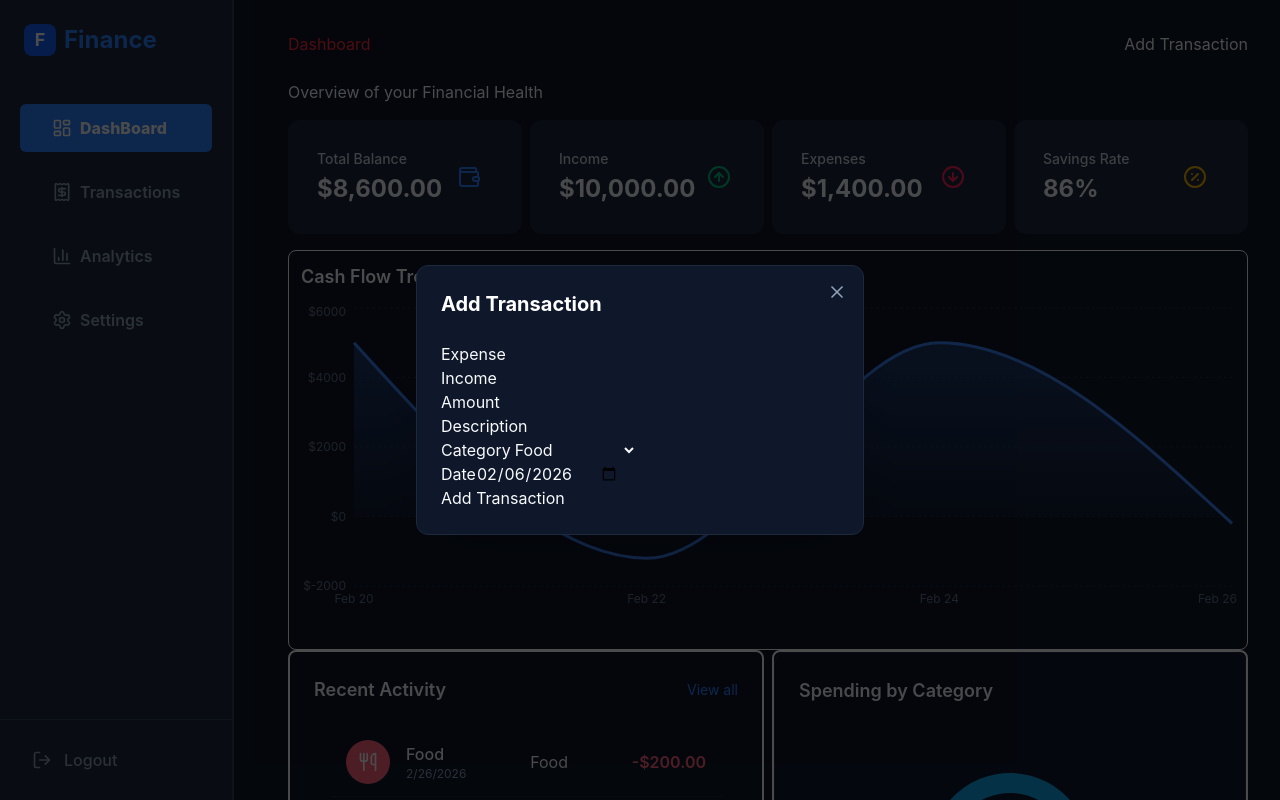
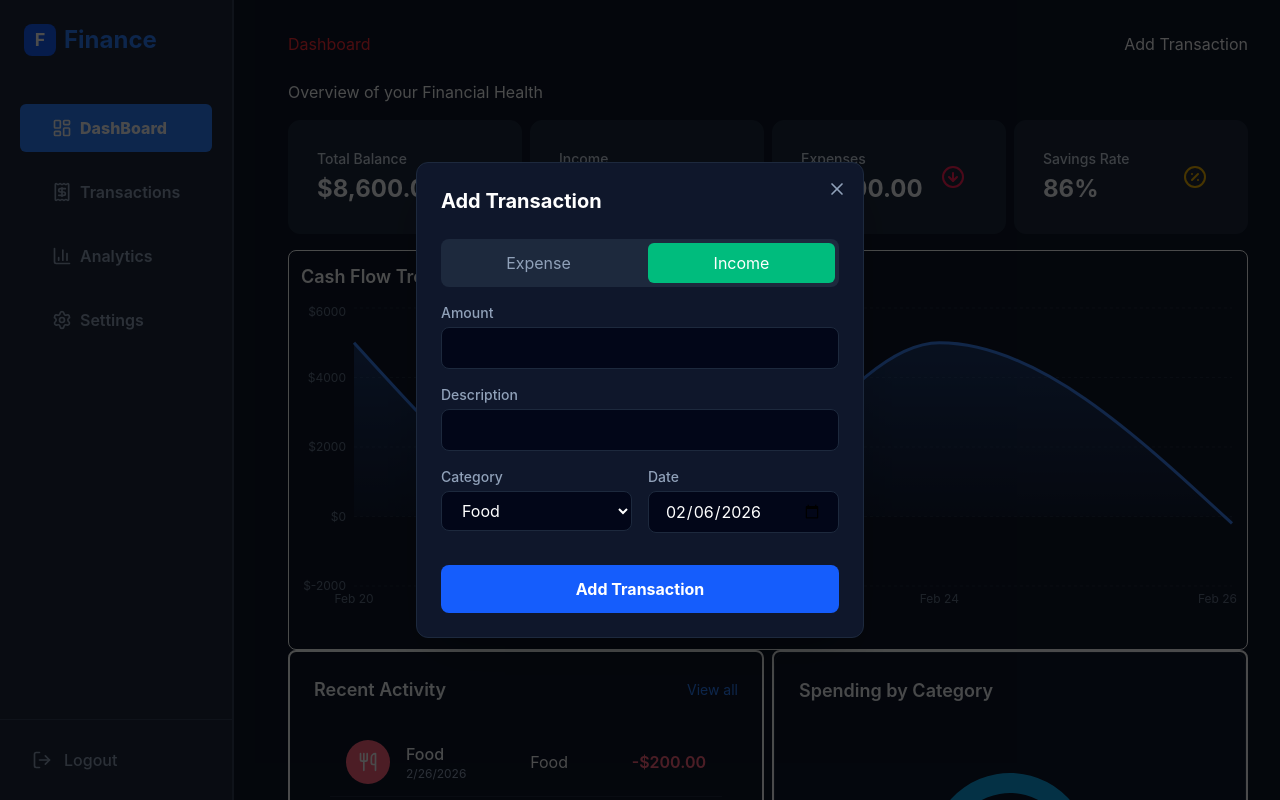
Before and after one commit to vilnout/finance-dashboard, a React (Vite) app: page / in a window 1280 px wide. Both pictures are taken after a click on the button "Add Transaction". Shown: the top 800 px of the page. Built offline with nearby package versions, Linux system fonts and the light colour scheme.

Commit message:
style: add styles to the add transaction form

```diff
--- a/src/components/dashboard/AddTransactionalModal.tsx
+++ b/src/components/dashboard/AddTransactionalModal.tsx
@@ -1,4 +1,3 @@
-import { useState } from "react";
 import { useForm } from "react-hook-form";
 import { zodResolver } from "@hookform/resolvers/zod";
 import * as z from "zod";
@@ -71,44 +70,72 @@ export const AddTransactionModal = ({ isOpen, onClose }: ModalProps) => {
           <X size={20} />
         </button>
         <h2 className="mb-6 text-xl font-bold text-white">Add Transaction</h2>
-        <form onSubmit={handleSubmit(onSubmit)} className="">
-          <div>
-            <label className="">
+        <form onSubmit={handleSubmit(onSubmit)} className="space-y-4">
+          <div className="grid grid-cols-2 gap-4 rounded-lg bg-slate-800 p-1">
+            <label className="cursor-pointer">
               <input
                 type="radio"
                 value="expense"
                 className="peer sr-only"
                 {...register("type")}
               />
-              <div>Expense</div>
+              <div className="rounded-md py-2 text-center text-slate-400 transition-all peer-checked:bg-rose-500 peer-checked:text-white">
+                Expense
+              </div>
             </label>
-            <label>
+            <label className="cursor-pointer">
               <input
                 type="radio"
                 value="expense"
                 className="peer sr-only"
                 {...register("type")}
               />
-              <div>Income</div>
+              <div className="rounded-md py-2 text-center text-slate-400 transition-all peer-checked:bg-emerald-500 peer-checked:text-white">
+                Income
+              </div>
             </label>
+          </div>
+
           <div>
-              <label htmlFor="">Amount</label>
+            <label className="mb-1 block text-sm font-medium text-slate-400">
+              Amount
+            </label>
             <input
               type="number"
               step="0.01"
               {...register("amount", { valueAsNumber: true })}
+              className="w-full rounded-lg border border-slate-800 bg-slate-950 px-4 py-2 text-white focus:ring-2 focus:ring-blue-500 focus:outline-none"
             />
-              {errors.amount && <p>{errors.amount.message}</p>}
+            {errors.amount && (
+              <p className="mt-1 text-sm text-rose-500">
+                {errors.amount.message}
+              </p>
+            )}
           </div>
           <div>
-              <label htmlFor="">Description</label>
-              <input type="text" {...register("description")} />
-              {errors.description && <p>{errors.description.message}</p>}
+            <label className="mb-1 block text-sm font-medium text-slate-400">
+              Description
+            </label>
+            <input
+              type="text"
+              {...register("description")}
+              className="w-full rounded-lg border border-slate-800 bg-slate-950 px-4 py-2 text-white focus:ring-2 focus:ring-blue-500 focus:outline-none"
+            />
+            {errors.description && (
+              <p className="mt-1 text-sm text-rose-500">
+                {errors.description.message}
+              </p>
+            )}
           </div>
+          <div className="grid grid-cols-2 gap-4">
             <div>
-              <div>
-                <label>Category</label>
-                <select {...register("category")}>
+              <label className="mb-1 block text-sm font-medium text-slate-400">
+                Category
+              </label>
+              <select
+                {...register("category")}
+                className="w-full rounded-lg border border-slate-800 bg-slate-950 px-4 py-2 text-white focus:ring-2 focus:ring-blue-500 focus:outline-none"
+              >
                 <option value="Food">Food</option>
                 <option value="Housing">Housing</option>
                 <option value="Transport">Transport</option>
@@ -118,12 +145,22 @@ export const AddTransactionModal = ({ isOpen, onClose }: ModalProps) => {
               </select>
             </div>
             <div>
-                <label htmlFor="">Date</label>
-                <input type="date" {...register("date")} />
+              <label className="mb-1 block text-sm font-medium text-slate-400">
+                Date
+              </label>
+              <input
+                type="date"
+                {...register("date")}
+                className="w-full rounded-lg border border-slate-800 bg-slate-950 px-4 py-2 text-white focus:ring-2 focus:ring-blue-500 focus:outline-none"
+              />
             </div>
           </div>
-            <button>Add Transaction</button>
-          </div>
+          <button
+            type="submit"
+            className="mt-4 w-full rounded-lg bg-blue-600 py-3 font-bold text-white transition-colors hover:bg-green-500"
+          >
+            Add Transaction
+          </button>
         </form>
       </div>
     </div>
```
Lines whose indentation alone changed are shown as unchanged.
